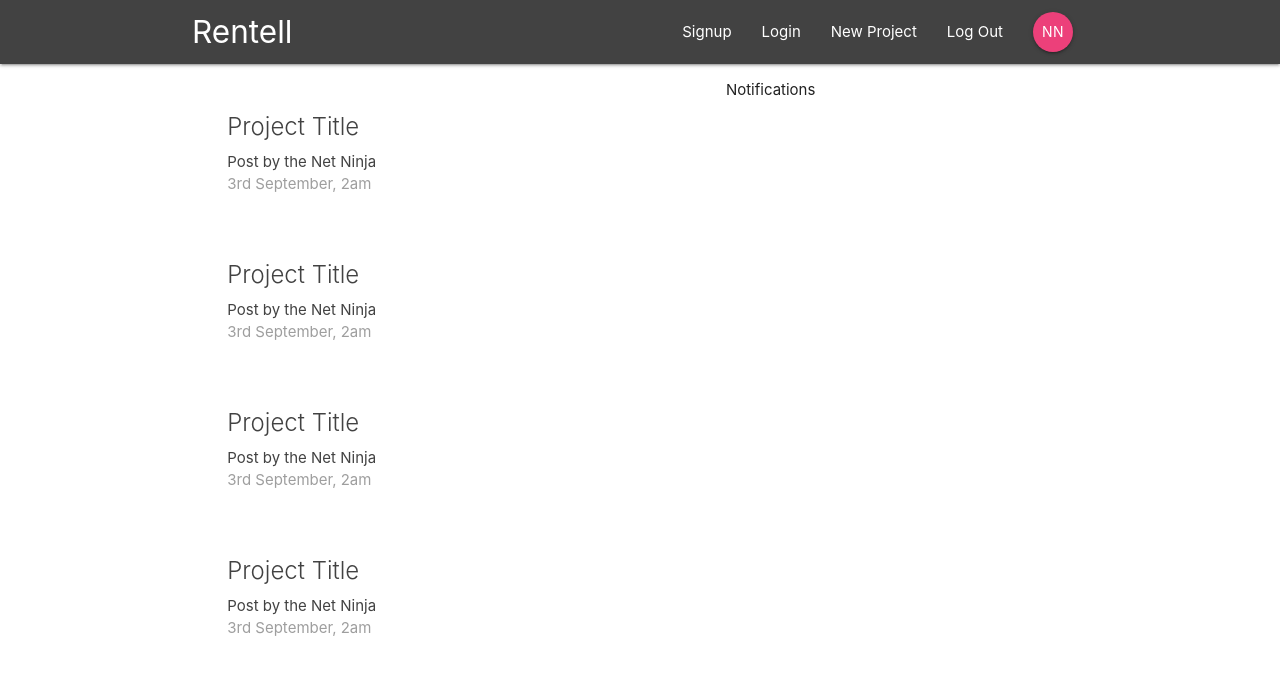
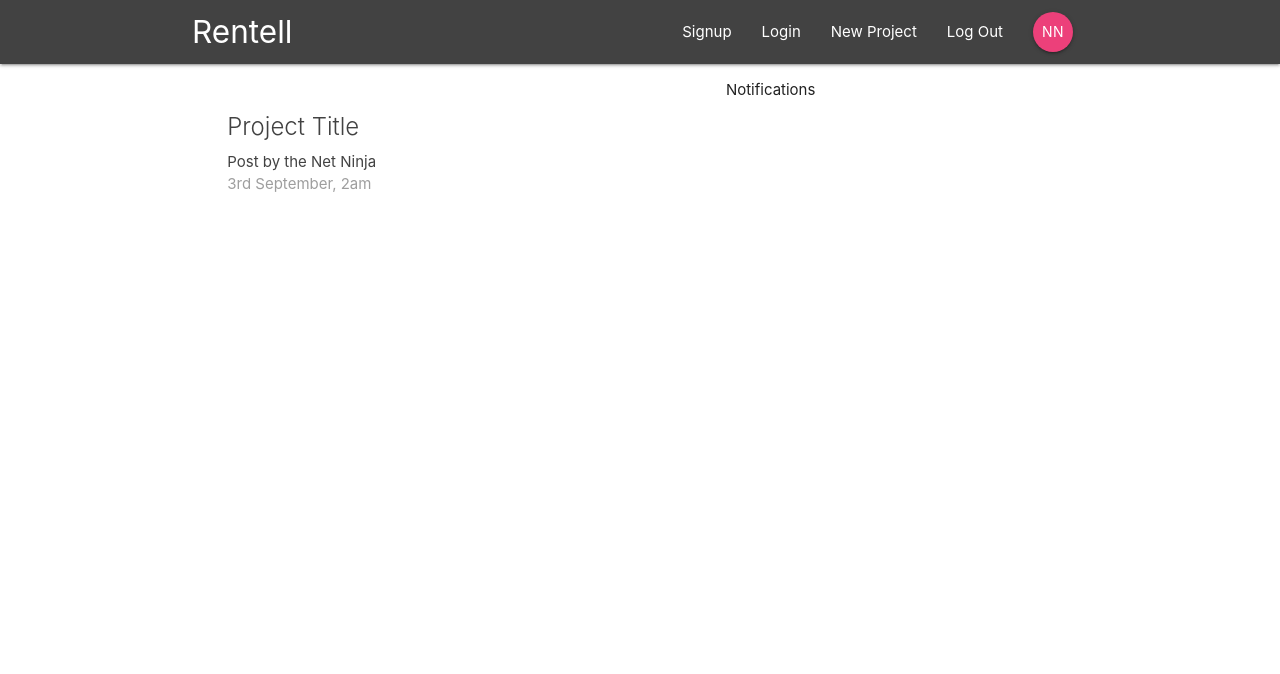
Before and after one commit to RogerTerrill-React/evocrental, a React (Create React App) app: page / in a window 1280 px wide. Shown: the top 674 px of the page. Built offline with nearby package versions, Linux system fonts and the light colour scheme.

Commit message:
06-Project Summary Component

```diff
--- a/src/components/projects/ProjectList.js
+++ b/src/components/projects/ProjectList.js
@@ -1,39 +1,10 @@
 import React from 'react';
+import ProjectSummary from './ProjectSummary';
 
 const ProjectList = () => {
   return (
     <div className="project-list section">
-      <div className="card z-depth-0 project-summary">
-        <div className="card-content grey-text text-darken-3">
-          <span className="card-title">Project Title</span>
-          <p>Post by the Net Ninja</p>
-          <p className="grey-text">3rd September, 2am</p>
-        </div>
-      </div>
-
-      <div className="card z-depth-0 project-summary">
-        <div className="card-content grey-text text-darken-3">
-          <span className="card-title">Project Title</span>
-          <p>Post by the Net Ninja</p>
-          <p className="grey-text">3rd September, 2am</p>
-        </div>
-      </div>
-
-      <div className="card z-depth-0 project-summary">
-        <div className="card-content grey-text text-darken-3">
-          <span className="card-title">Project Title</span>
-          <p>Post by the Net Ninja</p>
-          <p className="grey-text">3rd September, 2am</p>
-        </div>
-      </div>
-
-      <div className="card z-depth-0 project-summary">
-        <div className="card-content grey-text text-darken-3">
-          <span className="card-title">Project Title</span>
-          <p>Post by the Net Ninja</p>
-          <p className="grey-text">3rd September, 2am</p>
-        </div>
-      </div>
+      <ProjectSummary title="Project Title"/>
     </div>
   );
 };
--- a/src/components/projects/ProjectSummary.js
+++ b/src/components/projects/ProjectSummary.js
@@ -0,0 +1,15 @@
+import React from 'react';
+
+const ProjectSummary = props => {
+  return (
+    <div className="card z-depth-0 project-summary">
+      <div className="card-content grey-text text-darken-3">
+        <span className="card-title">{props.title}</span>
+        <p>Post by the Net Ninja</p>
+        <p className="grey-text">3rd September, 2am</p>
+      </div>
+    </div>
+  );
+};
+
+export default ProjectSummary;
```
